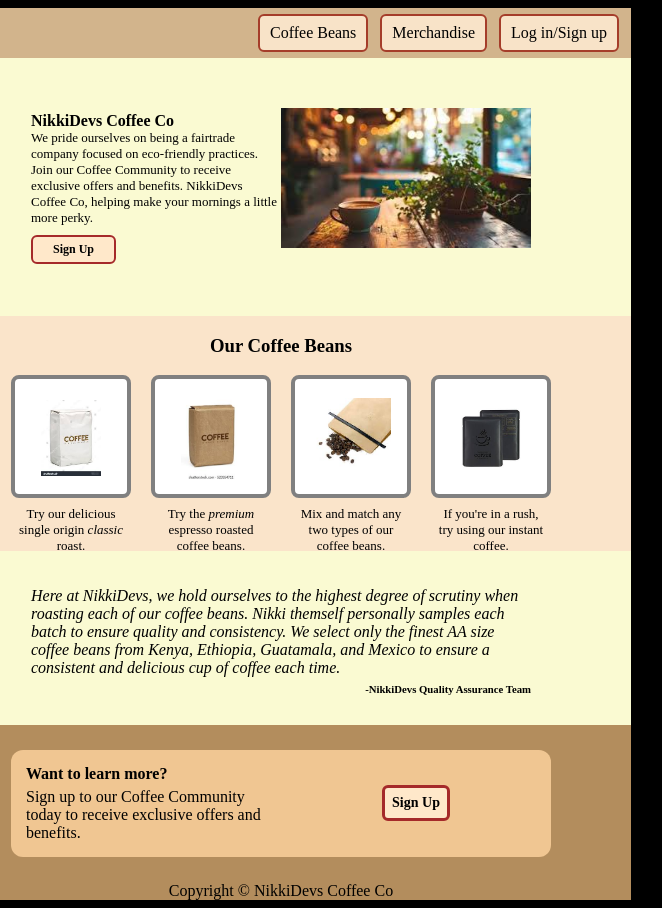
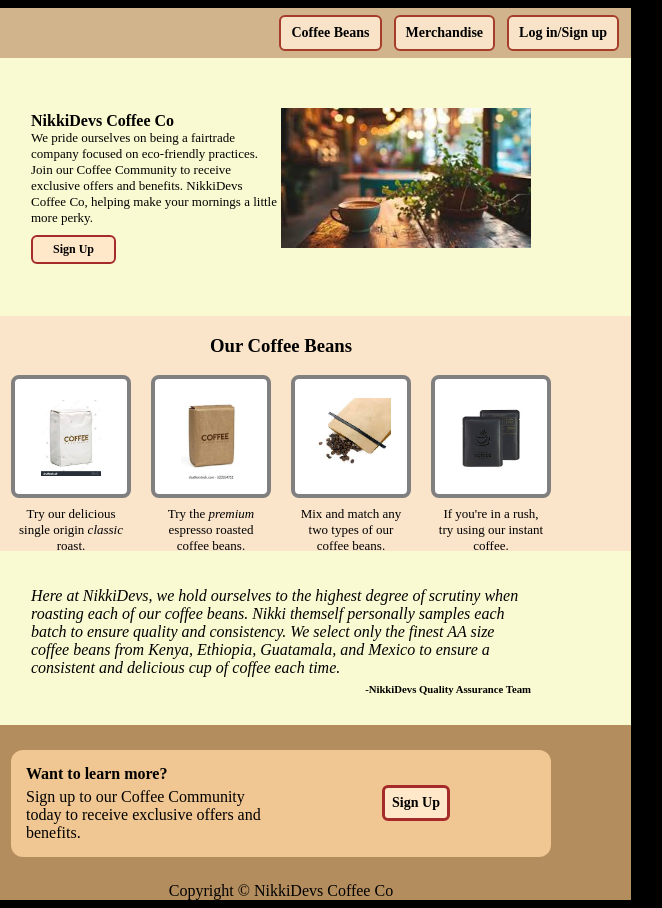
Before and after one commit to NeoNikki/practice-site, a plain HTML site: page index.html in a window 1280 px wide. Shown: the full height of the page, 359-1021 px from the left. Drawn offline with Linux system fonts and the light colour scheme.

Commit message:
Change font size of top links

```diff
--- a/styles/style.css
+++ b/styles/style.css
@@ -46,6 +46,8 @@ a {
         background-color: rgb(248, 227, 200);
         flex: 1 1 content;
         align-self: center;
+        font-size: 14px;
+        font-weight: 550;
     }
 
 #second {
```
